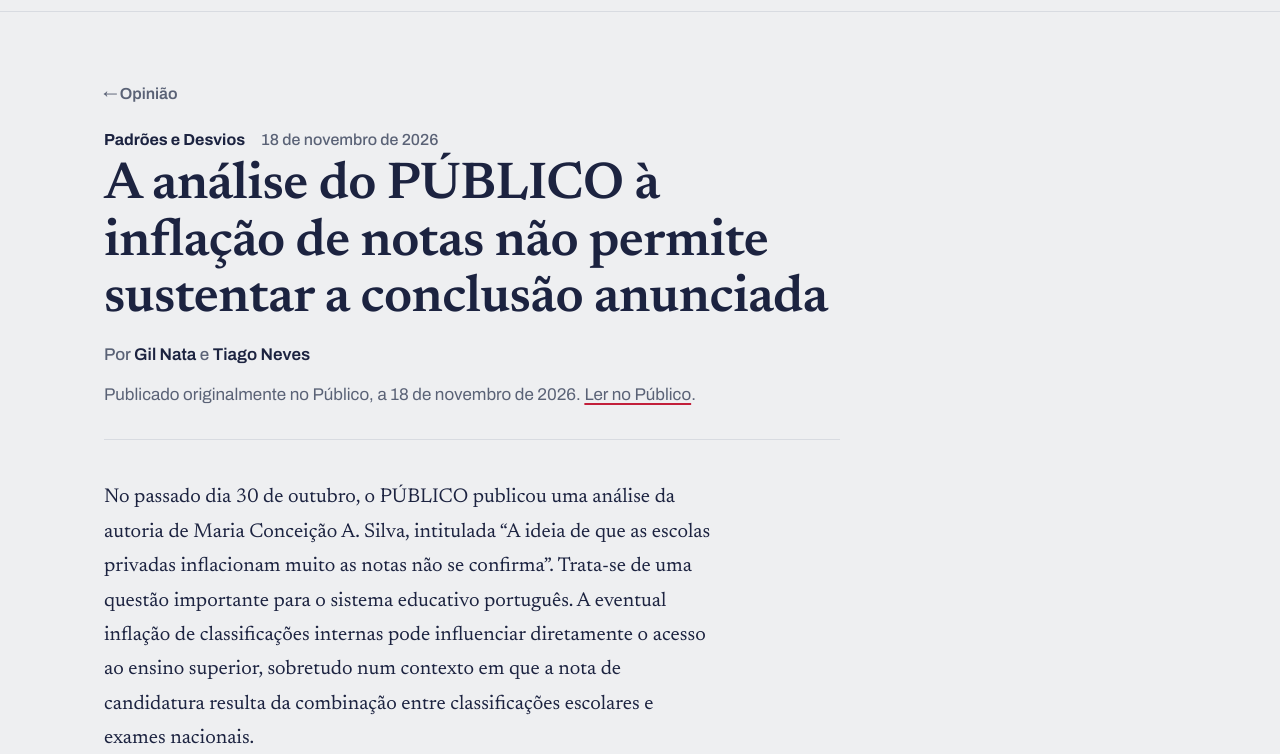
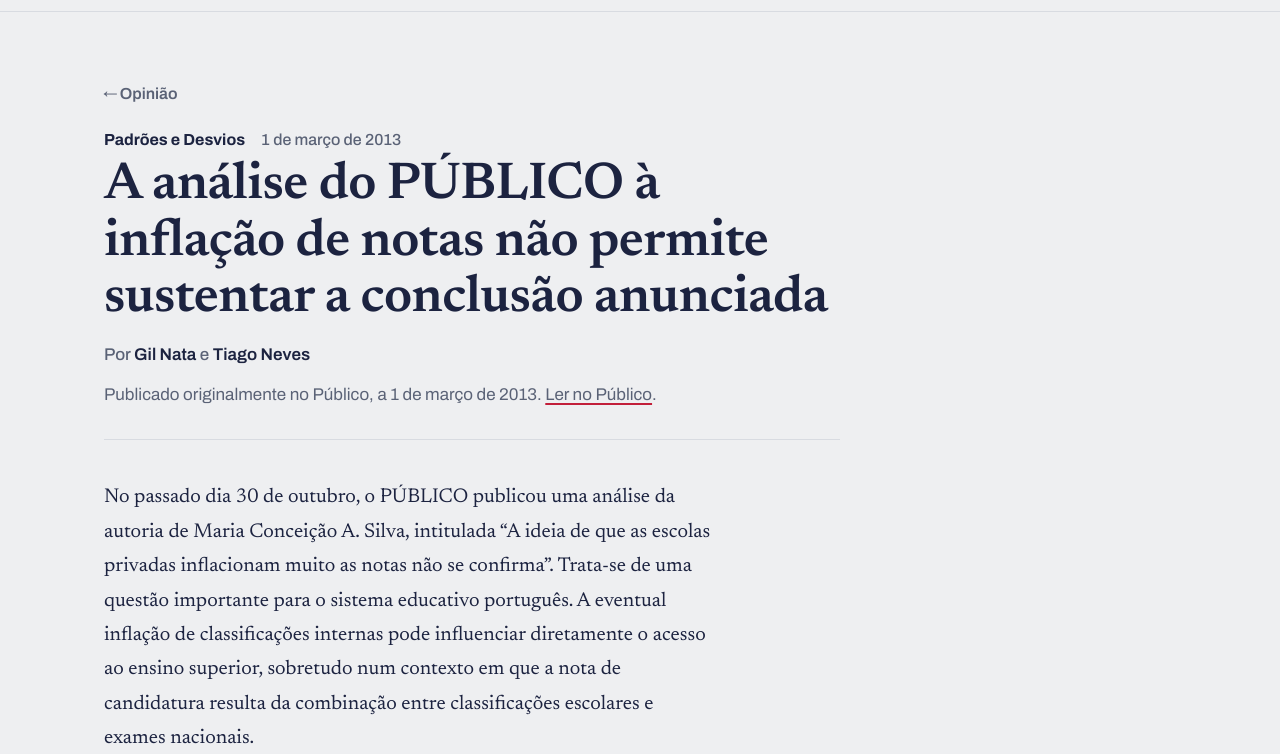
Before and after one commit to nevest72/padroes-e-desvios, an Astro site: page /opiniao/2026-11-18-a-analise-do-publico-a-inflacao-de-notas in a window 1280 px wide. Shown: the part 46-800 px from the top of the page. Built offline with nearby package versions, Linux system fonts and the light colour scheme; Astro itself is replaced by a stand-in of ours.

Commit message:
Update src/content/opiniao/2026-11-18-a-analise-do-publico-a-inflacao-de-notas.md (via Pages CMS)

```diff
--- a/src/content/opiniao/2026-11-18-a-analise-do-publico-a-inflacao-de-notas.md
+++ b/src/content/opiniao/2026-11-18-a-analise-do-publico-a-inflacao-de-notas.md
@@ -1,7 +1,7 @@
 ---
 title: A análise do PÚBLICO à inflação de notas não permite sustentar a
   conclusão anunciada
-date: 2026-11-18
+date: 2013-03-01
 authors:
   - Gil Nata
   - Tiago Neves
```
